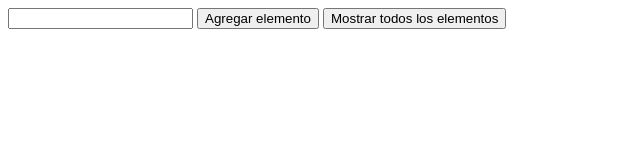
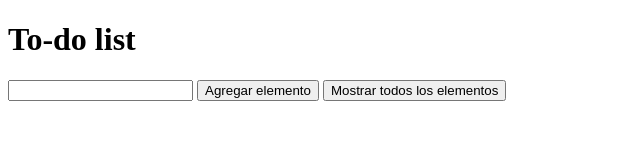
Before and after one commit to cfsaezbravo/lista-tareas, a plain HTML site: page index.html in a window 1280 px wide. Shown: the whole page, without its empty margins (0-640 px from the left). Drawn offline with Linux system fonts and the light colour scheme.

Commit message:
Guardado 7

```diff
--- a/index.html
+++ b/index.html
@@ -6,6 +6,7 @@
 </head>
 <body>
 
+	<h1>To-do list</h1>
 	<div id = "contenedor-lista">
 
 		<input type="text" id="nuevoDato">
@@ -14,13 +15,13 @@
 
 	</div>
 
+	<div class = "lista-hecha">
+
+    </div>
+
 	<div id = "lista-escrita">
 
 	</div>
-
-    <div class = "lista-hecha">
-
-    </div>
 
 	<div class="email-list"></div>
 
```
